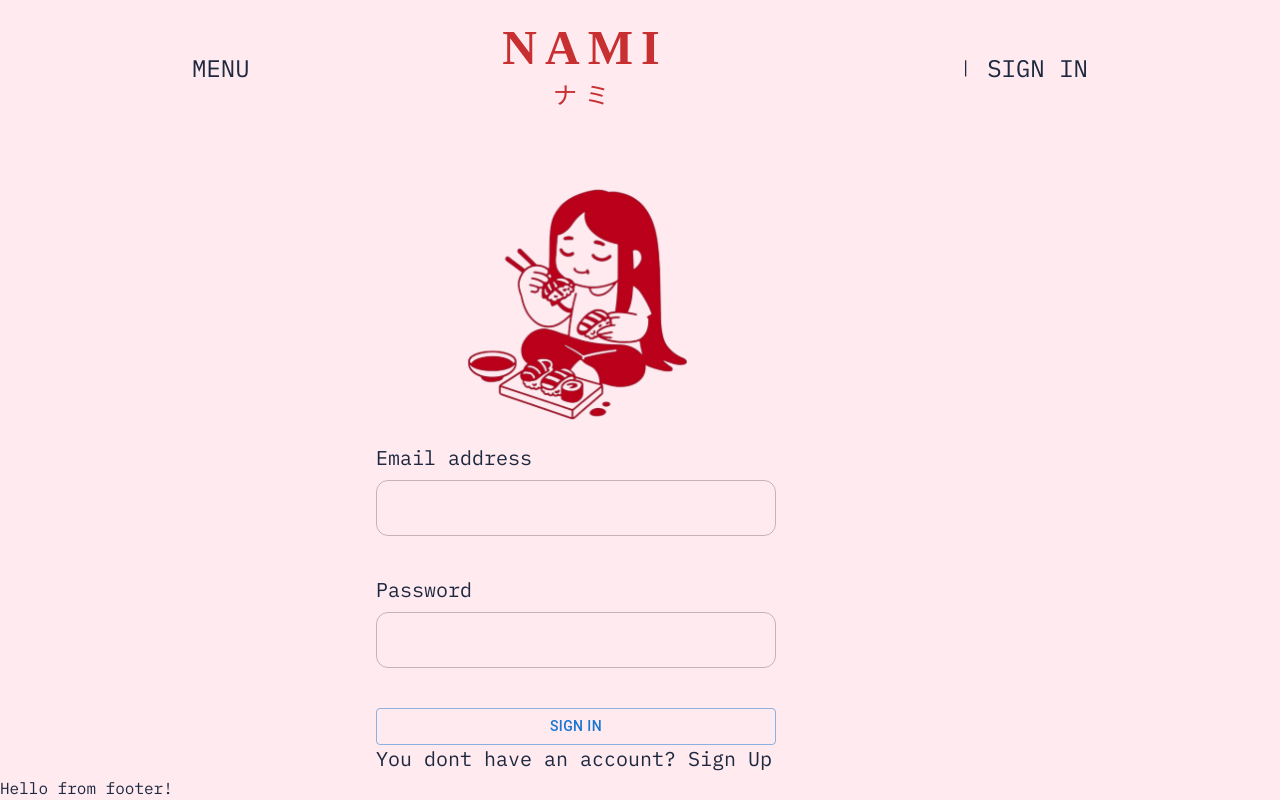
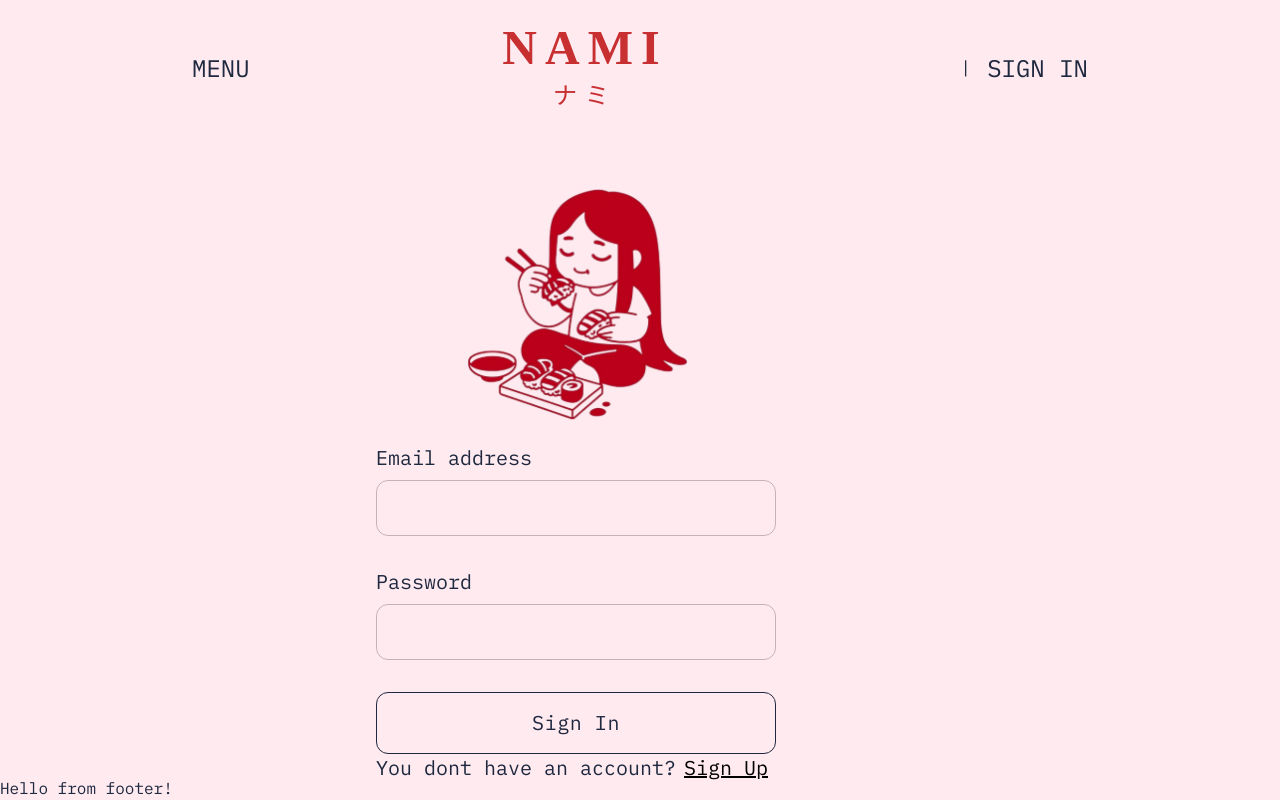
Before and after one commit to sanderalex1/Nami, a React (Vite) app: page /signIn in a window 1280 px wide. Built offline with nearby package versions, Linux system fonts and the light colour scheme; some icons are missing; a web font is replaced by a local one.

Commit message:
rescaled sticks

```diff
--- a/src/pages/Home.jsx
+++ b/src/pages/Home.jsx
@@ -22,15 +22,19 @@ function Home() {
               alt="sushi table"
             />
 
-            <div className="absolute bottom-0 right-0 w-56 h-70 flex justify-center items-center group">
-              <img className="absolute" src="stick.svg" alt="stick 1" />
+            <div className="absolute bottom-0 right-0 w-80 h-80 flex justify-center items-center group">
               <img
-                className="absolute translate-x-5 translate-y-5 rotate-2 transition-transform duration-300 group-hover:rotate-8"
-                src="stick.svg"
+                className="absolute translate-x-10 -translate-y-5"
+                src="stick_500px.svg"
+                alt="stick 1"
+              />
+              <img
+                className="absolute translate-x-17 translate-y-3 rotate-1 transition-transform duration-300 group-hover:rotate-9"
+                src="stick_500px.svg"
                 alt="stick 2"
               />
               <img
-                className="absolute -translate-x-23 translate-y-24 opacity-0 group-hover:opacity-100"
+                className="absolute w-12 h-12 -translate-x-23 translate-y-28 rotate-10 opacity-0 group-hover:opacity-100"
                 src="sticksEffect.svg"
                 alt="sticks effect"
               />
--- a/src/pages/SignIn.jsx
+++ b/src/pages/SignIn.jsx
@@ -1,3 +1,4 @@
+import Link from "@mui/material/Link";
 import TextField from "@mui/material/TextField";
 import Button from "@mui/material/Button";
 function SignIn() {
@@ -6,7 +7,7 @@ function SignIn() {
       <div>
         <img className="h-60 w-60" src="logo.svg" alt="" />
       </div>
-      <div className="flex flex-col gap-10 text-xl">
+      <div className="flex flex-col gap-8 text-xl">
         <div>
           <p className="pb-2">Email address</p>
           <TextField
@@ -52,11 +53,37 @@ function SignIn() {
           />
         </div>
         <div>
-          <Button sx={{ width: 400 }} variant="outlined">
+          <Button
+            sx={{
+              width: 400,
+              height: "62px",
+              padding: "0px 125px",
+              borderRadius: 3,
+              fontSize: "1.5rem",
+              textTransform: "none",
+              font: "var(--font-heading)",
+              "&:hover": {
+                backgroundColor: "#ff7b8654",
+              },
+            }}
+            color="none"
+            variant="outlined"
+          >
             Sign In
           </Button>
           <p>
-            You dont have an account? <span>Sign Up</span>
+            You dont have an account?
+            <Link
+              sx={{
+                color: "black",
+                textDecorationColor: "black",
+                pl: 1,
+              }}
+              href="/signup"
+              underline="always"
+            >
+              Sign Up
+            </Link>
           </p>
         </div>
       </div>
```
Also changed, not shown: public/stick_500px.svg (added).
